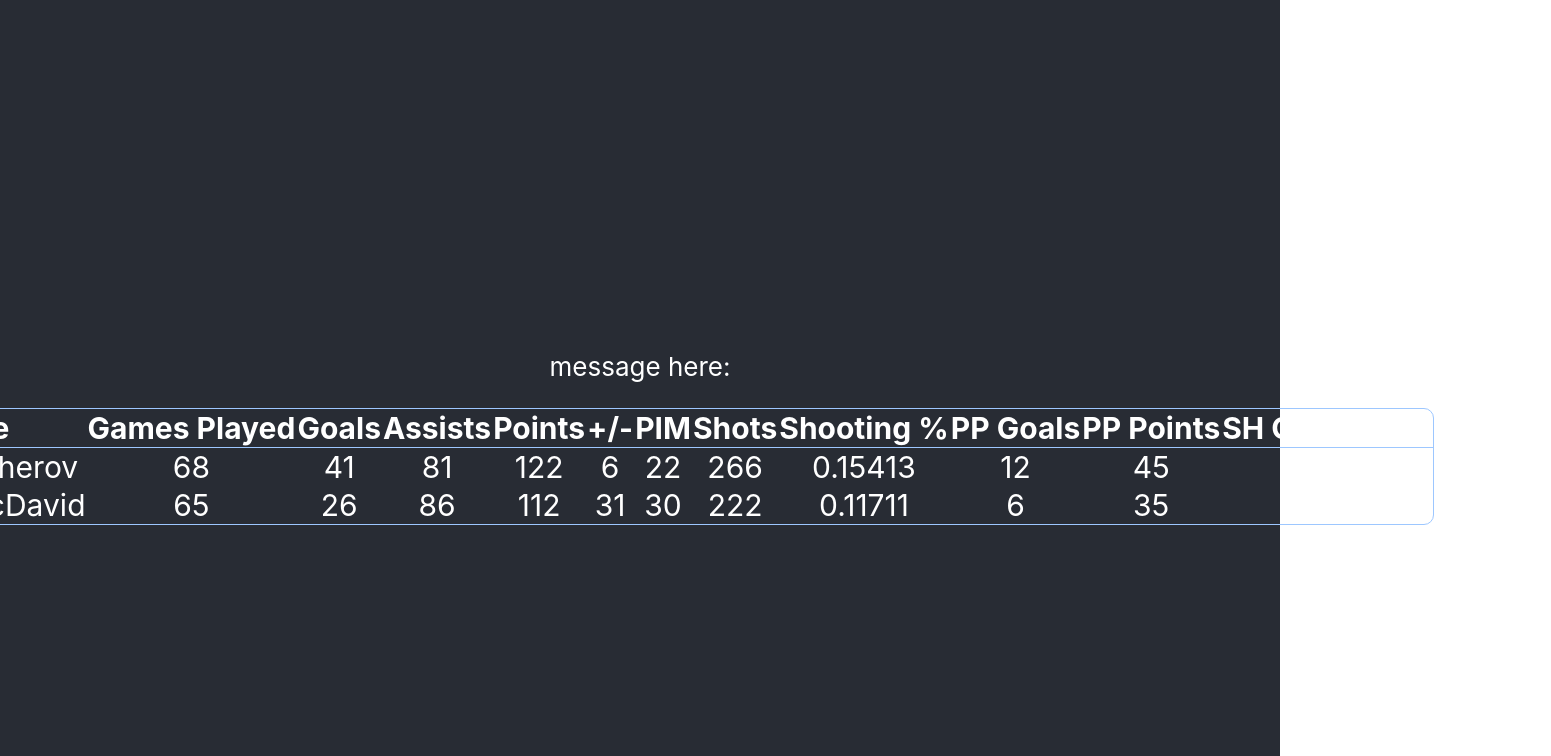
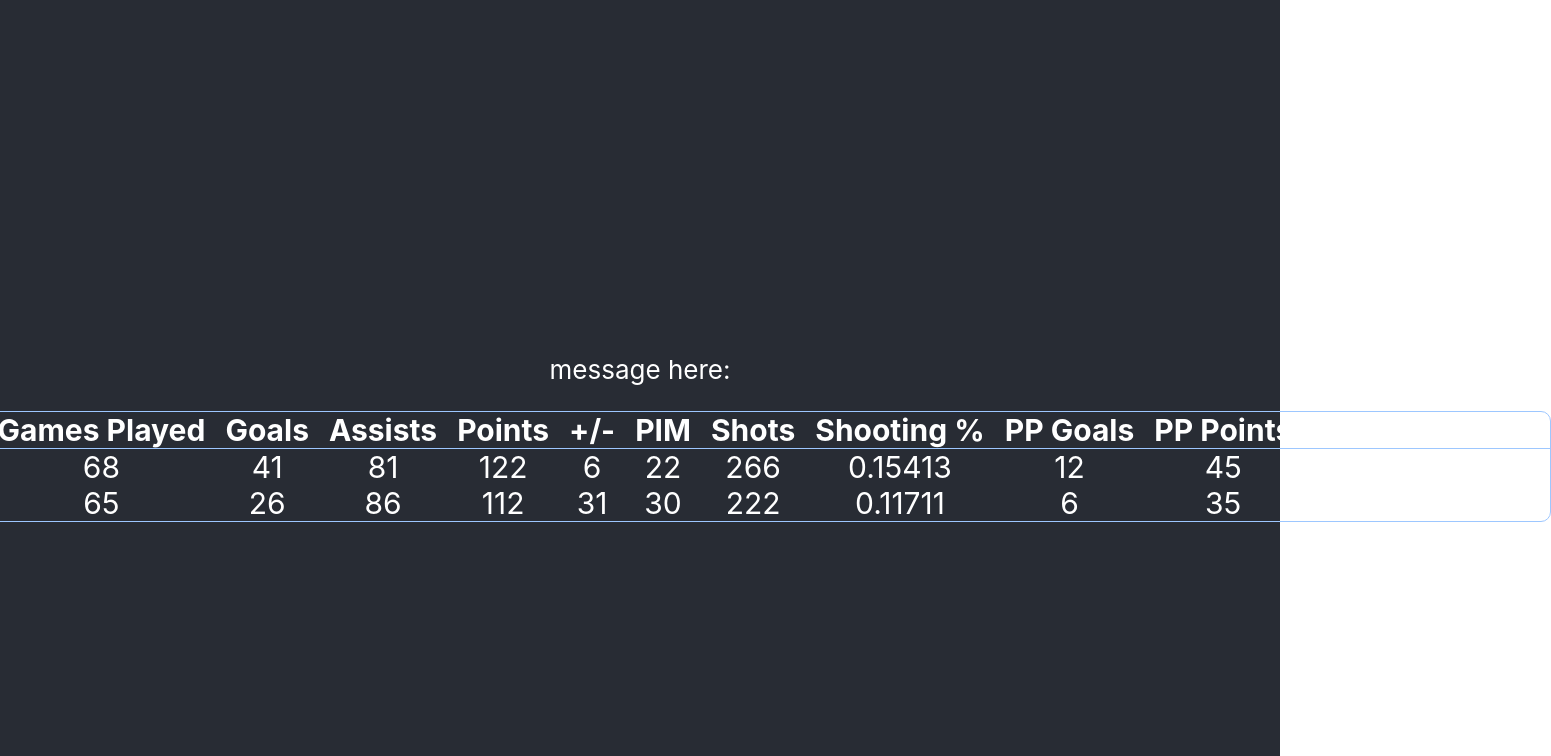
Before and after one commit to zachmanac/hockey-stats-v2, a React (Create React App) app in the folder react-frontend/: page / in a window 1280 px wide. Shown: the top 756 px of the page, 1551 px wide, since content can reach past the window. Built offline with nearby package versions, Linux system fonts and the light colour scheme.

Commit message:
add styling to table

```diff
--- a/react-frontend/src/App.scss
+++ b/react-frontend/src/App.scss
@@ -15,7 +15,7 @@
 }
 
 .table {
-  width: 80%;
+  width: 85%;
   font-size: 30px;
   border: 1px solid #9dc7ff;
   border-radius: 10px;
@@ -24,5 +24,10 @@
   border-spacing: 0;
   th {
     border-bottom: 1px solid #9dc7ff;
+    padding: 0 10px;
+    font-weight: 700;
+  }
+  td {
+    padding: 0 10px;
   }
 }
```
